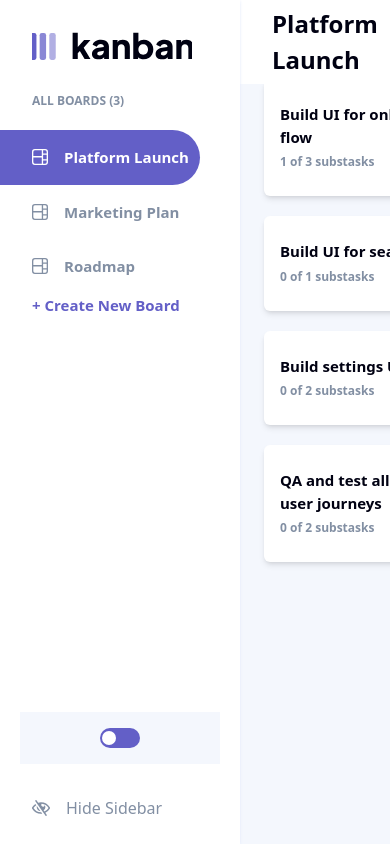
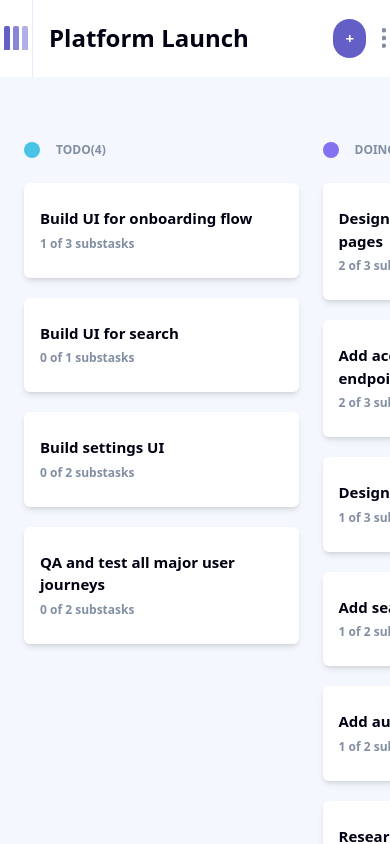
Before and after one commit to TranDanh1122/kanban_task_manager, a React (Vite) app: page / in a window 390 px wide. Built offline with nearby package versions, Linux system fonts and the light colour scheme.

Commit message:
complete responsive

```diff
--- a/src/App.css
+++ b/src/App.css
@@ -753,6 +753,10 @@ video {
   height: 1.25rem;
 }
 
+.h-6 {
+  height: 1.5rem;
+}
+
 .h-7 {
   height: 1.75rem;
 }
@@ -840,6 +844,10 @@ video {
   width: 83.333333%;
 }
 
+.w-6 {
+  width: 1.5rem;
+}
+
 .w-\[1\.125rem\] {
   width: 1.125rem;
 }
@@ -869,6 +877,10 @@ video {
 
 .max-w-none {
   max-width: none;
+}
+
+.max-w-full {
+  max-width: 100%;
 }
 
 .flex-shrink-0 {
@@ -1298,42 +1310,136 @@ html {
 }
 
 @media (min-width: 0) and (max-width: 767px) {
-  .mb\:w-3\/4 {
-    width: 75%;
+  .mb\:absolute {
+    position: absolute;
+  }
+
+  .mb\:left-\[50\%\] {
+    left: 50%;
+  }
+
+  .mb\:top-0 {
+    top: 0px;
+  }
+
+  .mb\:top-\[50\%\] {
+    top: 50%;
+  }
+
+  .mb\:mt-2 {
+    margin-top: 0.5rem;
+  }
+
+  .mb\:block {
+    display: block;
+  }
+
+  .mb\:flex {
+    display: flex;
+  }
+
+  .mb\:hidden {
+    display: none;
+  }
+
+  .mb\:h-full {
+    height: 100%;
+  }
+
+  .mb\:h-fit {
+    height: -moz-fit-content;
+    height: fit-content;
+  }
+
+  .mb\:h-max {
+    height: -moz-max-content;
+    height: max-content;
   }
 
   .mb\:w-2\/3 {
     width: 66.666667%;
   }
 
+  .mb\:w-3\/4 {
+    width: 75%;
+  }
+
+  .mb\:w-full {
+    width: 100%;
+  }
+
   .mb\:max-w-none {
     max-width: none;
+  }
+
+  .mb\:max-w-full {
+    max-width: 100%;
+  }
+
+  .mb\:translate-y-0 {
+    --tw-translate-y: 0px;
+    transform: translate(var(--tw-translate-x), var(--tw-translate-y)) rotate(var(--tw-rotate)) skewX(var(--tw-skew-x)) skewY(var(--tw-skew-y)) scaleX(var(--tw-scale-x)) scaleY(var(--tw-scale-y));
+  }
+
+  .mb\:translate-x-0 {
+    --tw-translate-x: 0px;
+    transform: translate(var(--tw-translate-x), var(--tw-translate-y)) rotate(var(--tw-rotate)) skewX(var(--tw-skew-x)) skewY(var(--tw-skew-y)) scaleX(var(--tw-scale-x)) scaleY(var(--tw-scale-y));
+  }
+
+  .mb\:translate-x-\[-50\%\] {
+    --tw-translate-x: -50%;
+    transform: translate(var(--tw-translate-x), var(--tw-translate-y)) rotate(var(--tw-rotate)) skewX(var(--tw-skew-x)) skewY(var(--tw-skew-y)) scaleX(var(--tw-scale-x)) scaleY(var(--tw-scale-y));
+  }
+
+  .mb\:translate-y-\[-50\%\] {
+    --tw-translate-y: -50%;
+    transform: translate(var(--tw-translate-x), var(--tw-translate-y)) rotate(var(--tw-rotate)) skewX(var(--tw-skew-x)) skewY(var(--tw-skew-y)) scaleX(var(--tw-scale-x)) scaleY(var(--tw-scale-y));
   }
 
   .mb\:flex-col {
     flex-direction: column;
   }
 
-  .mb\:pt-\[20vh\] {
-    padding-top: 20vh;
+  .mb\:px-1 {
+    padding-left: 0.25rem;
+    padding-right: 0.25rem;
   }
 
-  .mb\:pt-\[50vh\] {
-    padding-top: 50vh;
+  .mb\:px-3 {
+    padding-left: 0.75rem;
+    padding-right: 0.75rem;
   }
 
-  .mb\:pt-\[100vh\] {
-    padding-top: 100vh;
+  .mb\:py-2 {
+    padding-top: 0.5rem;
+    padding-bottom: 0.5rem;
+  }
+
+  .mb\:px-2 {
+    padding-left: 0.5rem;
+    padding-right: 0.5rem;
+  }
+
+  .mb\:pr-1 {
+    padding-right: 0.25rem;
+  }
+
+  .mb\:pt-\[30vh\] {
+    padding-top: 30vh;
+  }
+
+  .mb\:pb-3 {
+    padding-bottom: 0.75rem;
   }
 }
 
 @media (min-width: 768px) and (max-width: 1023px) {
+  .tb\:w-1\/2 {
+    width: 50%;
+  }
+
   .tb\:w-1\/3 {
     width: 33.333333%;
-  }
-
-  .tb\:w-1\/2 {
-    width: 50%;
   }
 
   .tb\:w-2\/3 {
--- a/src/Layout/Header.tsx
+++ b/src/Layout/Header.tsx
@@ -8,7 +8,7 @@ import { AppDispatch, AppState } from "../redux/store";
 import { useDispatch, useSelector } from "react-redux";
 import { NotiContext } from "../context/NotificationContext";
 const Header = React.memo((): React.JSX.Element => {
-    const { theme } = React.useContext(ThemeContext)
+    const { theme, setTheme } = React.useContext(ThemeContext)
     const { boards, current } = useSelector((state: AppState) => state.task)
     const board = boards.find(board => current == board.name)
     const dispatch: AppDispatch = useDispatch()
@@ -42,20 +42,29 @@ const Header = React.memo((): React.JSX.Element => {
         document.addEventListener('click', handleOutsideClick)
         return () => document.removeEventListener('click', handleOutsideClick)
     }, [action])
+    const toogleMenu = () => {
+        console.log(1);
+        if (window.innerWidth > 767) return
+
+        setTheme({ type: "TOOGLE_MENU", payload: !theme.menu })
+    }
     return (<>
-        <header className={clsx('flex justify-start gap-4 items-center h-[10vh] px-8  shadow-md', {
+        <header className={clsx('flex justify-start gap-4 items-center h-[10vh] px-8 mb:px-1 shadow-md', {
             "bg-white": theme.mode == "light",
             "bg-[var(--dark-gray)] text-white": theme.mode == "dark"
         })}>
-            <div className={clsx('border-solid border-r-[1px] border-[var(--lines)] pr-6 h-full flex items-center', {
-                "hidden": theme.menu,
-                "block": !theme.menu
+            <div onClick={toogleMenu}
+                className={clsx('border-solid border-r-[1px] border-[var(--lines)] pr-6 mb:pr-1 h-full flex items-center', {
+                    "hidden mb:flex": theme.menu,
+                    "flex": !theme.menu
                 })}>
-                {theme.mode == "light" && <img src="./assets/logo-dark.svg" alt="logo" className='w-40 h-7 object-cover' />}
-                {theme.mode == "dark" && <img src="./assets/logo-light.svg" alt="logo" className='w-40 h-7 object-cover' />}
+                {theme.mode == "light" && (window.innerWidth > 767) && <img src="./assets/logo-dark.svg" alt="logo" className='w-40 h-7 object-cover' />}
+                {theme.mode == "dark" && (window.innerWidth > 767) && <img src="./assets/logo-light.svg" alt="logo" className='w-40 h-7 object-cover' />}
+                {(window.innerWidth < 767) && <img src="./assets/logo-mobile.svg" alt="logo" className='w-6 h-6 object-cover' />}
+
             </div>
             <h1 className='xl text-[var(--black)] mr-auto'>Platform Launch</h1>
-            <Button clickEvent={() => dispatch(toogleForm(true))} key={v4()} text='+ Add New Task' />
+            <Button clickEvent={() => dispatch(toogleForm(true))} key={v4()} text={window.innerWidth > 767 ? '+ Add New Task' : "+"} />
             <div className="relative w-fit h-fit">
                 <i ref={ref} onClick={() => setAction(!action)} className='w-1 h-5 block bg-[--medium-gray]' style={{ mask: "url(./assets/icon-vertical-ellipsis.svg) center / cover no-repeat", WebkitMask: "url(./assets/icon-vertical-ellipsis.svg) center / cover no-repeat" }}></i>
 
--- a/src/Layout/Sidebar.tsx
+++ b/src/Layout/Sidebar.tsx
@@ -17,14 +17,22 @@ const Sidebar = React.memo((): React.JSX.Element => {
     const { boards } = useSelector((state: AppState) => state.task)
 
     return (<>
-        <div onClick={() => setTheme({ type: "TOOGLE_MENU", payload: true })} className="absolute w-14 h-12 rounded-r-full bg-[var(--purple)] hover:bg-[var(--purple-hover)] flex items-center justify-center bottom-0 translate-y-[-2rem] left-0">
+        <div  onClick={() => setTheme({ type: "TOOGLE_MENU", payload: false })} className={clsx("hidden fixed top-0 left-0 w-full h-full bg-black/20", {
+            "hidden": !theme.menu,
+            "mb:block": theme.menu
+        })}></div>
+        <div onClick={() => setTheme({ type: "TOOGLE_MENU", payload: true })} className="absolute mb:hidden w-14 h-12 rounded-r-full bg-[var(--purple)] hover:bg-[var(--purple-hover)] flex items-center justify-center bottom-0 translate-y-[-2rem] left-0">
             <i className="w-4 h-3 block bg-white" style={{
                 mask: "url(./assets/icon-show-sidebar.svg) center / cover no-repeat",
                 WebkitMask: "url(./assets/icon-show-sidebar.svg) center / cover no-repeat",
             }}></i>
         </div>
-        <div className={clsx(" w-1/5 tb:w-1/3 mb:w-2/3 max-w-1/5 tb:max-w-1/3 mb:max-w-2/3 h-full max-h-[100vh] shadow shadow-[var(--lines)] flex flex-col  transition-all ease-linear duration-500", {
-            "translate-x-[-100%] absolute -z-10": !theme.menu,
+        <div className={clsx(` w-1/5 tb:w-1/3 mb:w-2/3 max-w-1/5
+        tb:max-w-1/3 mb:max-w-2/3 h-full
+        max-h-[100vh] shadow shadow-[var(--lines)]
+        flex flex-col  transition-all
+        ease-linear duration-500 mb:absolute mb:top-[50%] mb:h-max mb:left-[50%] mb:translate-x-[-50%] mb:translate-y-[-50%]`, {
+            "translate-x-[-100%] mb:translate-x-0  absolute -z-10": !theme.menu,
             "translate-x-0 ": theme.menu,
             "bg-white": theme.mode == "light",
             "bg-[var(--dark-gray)]": theme.mode == "dark"
@@ -38,7 +46,7 @@ const Sidebar = React.memo((): React.JSX.Element => {
                 <span onClick={() => dispatch(toogleBoardForm(true))} className="pl-8 m text-[var(--purple)] cursor-pointer">+ Create New Board</span>
             </div>
 
-            <div className={clsx('w-5/6 mx-auto py-4 px-16 flex items-center justify-center gap-4 mt-auto', {
+            <div className={clsx('w-5/6 mx-auto py-4 px-16 mb:px-2 flex items-center justify-center gap-4 mt-auto mb:mt-2 mb:pb-3', {
                 "bg-[var(--light-grey)]": theme.mode == "light",
                 "bg-[var(--very-dark-grey)]": theme.mode == "dark"
             })}>
--- a/src/components/Board.tsx
+++ b/src/components/Board.tsx
@@ -25,7 +25,7 @@ export function Board(): React.JSX.Element {
                 </div>
             }
             { board.columns  && board.columns.length > 0 &&
-                < div className="flex justify-start min-h-max w-full gap-6 pt-[15vh] ">
+                < div className="flex justify-start min-h-max w-full gap-6 pt-[15vh] mb:pt-[30vh]">
                     {board.columns.map((column: Column, index: number) => <Column key={index} type="column" column={column} />)}
                     <Column key={v4()} type="new"  />
                 </div >
--- a/src/components/Button.tsx
+++ b/src/components/Button.tsx
@@ -4,7 +4,7 @@ const Button = React.memo(({ text, clickEvent, width, bg }: { text: string, clic
         <button onClick={(e: React.MouseEvent) => { e.preventDefault(); clickEvent?.() }} style={{
             width: width ?? "fit-content",
             backgroundColor: bg
-        }} className="px-6 py-4 w-fit bg-[var(--purple)] hover:bg-[var(--purple-hover)] text-white m rounded-3xl">{text}</button>
+        }} className="px-6 mb:px-3 py-4 mb:py-2 w-fit bg-[var(--purple)] hover:bg-[var(--purple-hover)] text-white m rounded-3xl">{text}</button>
     </>)
 })
 export default Button
--- a/src/context/ThemeContext.tsx
+++ b/src/context/ThemeContext.tsx
@@ -12,7 +12,7 @@ const ThemeReducer = (theme: Theme, action: ThemeAction) => {
 export const ThemeContext = React.createContext<{ theme: Theme, setTheme: React.Dispatch<ThemeAction> }>({ theme: { mode: "light", menu: true }, setTheme: () => { } })
 
 export default function ThemeProvider({ children }: { children: React.ReactNode }) {
-    const [theme, setTheme] = React.useReducer(ThemeReducer, { mode: "light", menu: true })
+    const [theme, setTheme] = React.useReducer(ThemeReducer, { mode: "light", menu: window.innerWidth > 768 ? true : false })
     return (
         <ThemeContext.Provider value={{ theme, setTheme }}>
             {children}
--- a/src/pages/main.tsx
+++ b/src/pages/main.tsx
@@ -28,7 +28,7 @@ export default function Main() {
             <Sidebar />
             <div className={clsx(' flex flex-col transition-all ease-linear duration-500', {
                 "w-full max-w-none": !theme.menu,
-                "w-4/5 max-w-4/5": theme.menu,
+                "w-4/5 max-w-4/5 mb:w-full mb:max-w-full": theme.menu,
             })}>
                 <Header />
                 <Board />
```
Lines whose indentation alone changed are shown as unchanged.
